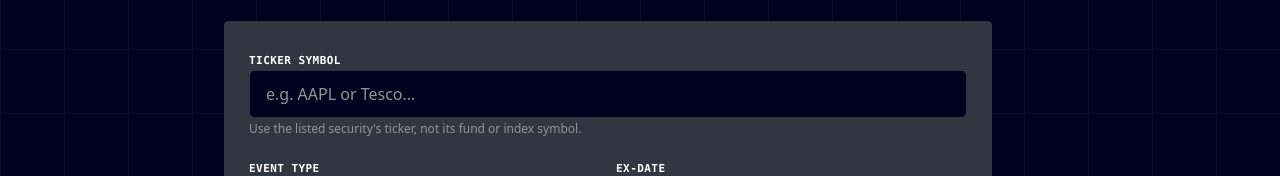
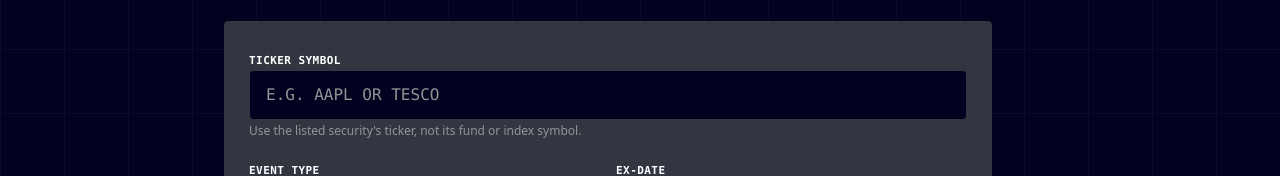
Before and after one commit to zeimhahnu/knowledge-hub, a Next.js app: page / in a window 1280 px wide. Shown: the part 359-535 px from the top of the page. Built offline with nearby package versions, Linux system fonts and the light colour scheme.

Commit message:
feat(home): add search-first corporate action entry

```diff
--- a/src/app/page.tsx
+++ b/src/app/page.tsx
@@ -5,7 +5,6 @@ import Link from "next/link";
 import { useRouter } from "next/navigation";
 import { ArrowRightIcon, Trash2Icon } from "lucide-react";
 
-import { SymbolTypeahead } from "@/components/home/symbol-typeahead";
 import { RouteShell } from "@/components/route-shell";
 import { Band } from "@/components/ui/band";
 import { Field, fieldControlClassName } from "@/components/ui/field";
@@ -132,7 +131,18 @@ export default function Home() {
             <form onSubmit={handleSubmit} noValidate>
               <div className="grid gap-4 md:grid-cols-2">
                 <Field className="md:col-span-2" label="Ticker symbol" htmlFor="ticker" hint="Use the listed security&apos;s ticker, not its fund or index symbol.">
-                  <SymbolTypeahead value={ticker} onChange={setTicker} />
+                  <input
+                    id="ticker"
+                    name="ticker"
+                    type="text"
+                    value={ticker}
+                    onChange={(event) => setTicker(event.target.value.toUpperCase())}
+                    placeholder="e.g. AAPL or TESCO"
+                    autoCapitalize="characters"
+                    autoComplete="off"
+                    maxLength={15}
+                    className={fieldControlClassName("font-mono uppercase")}
+                  />
                 </Field>
 
                 <Field label="Event type" htmlFor="event-type">
```
